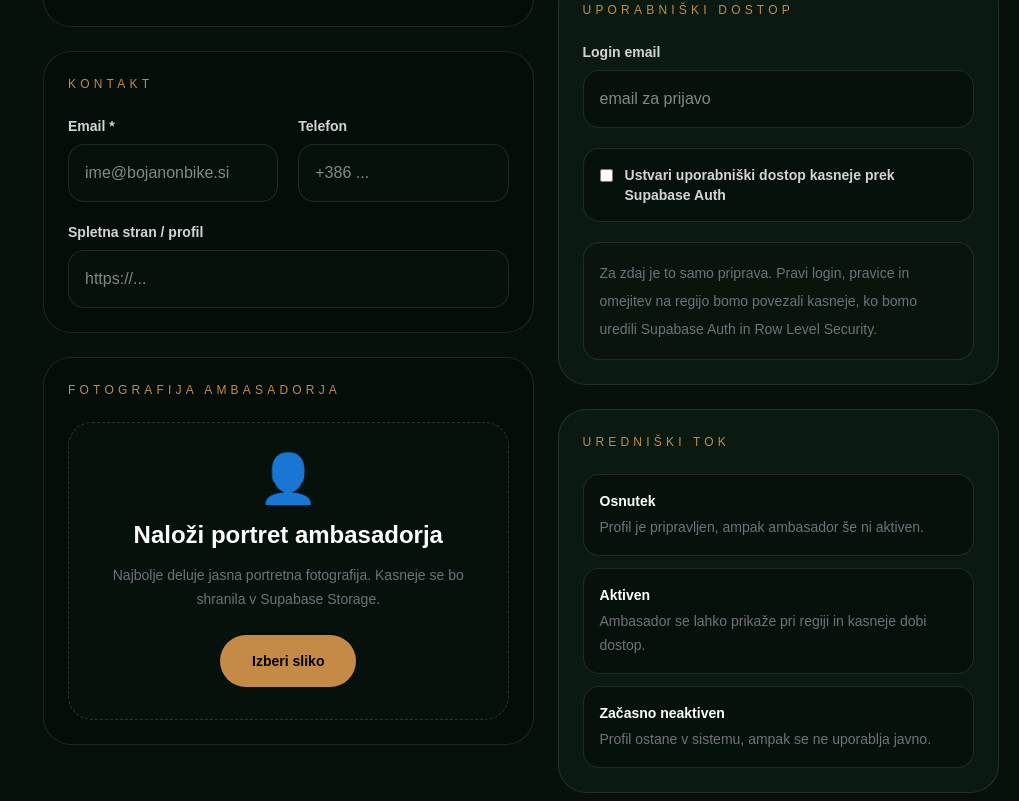
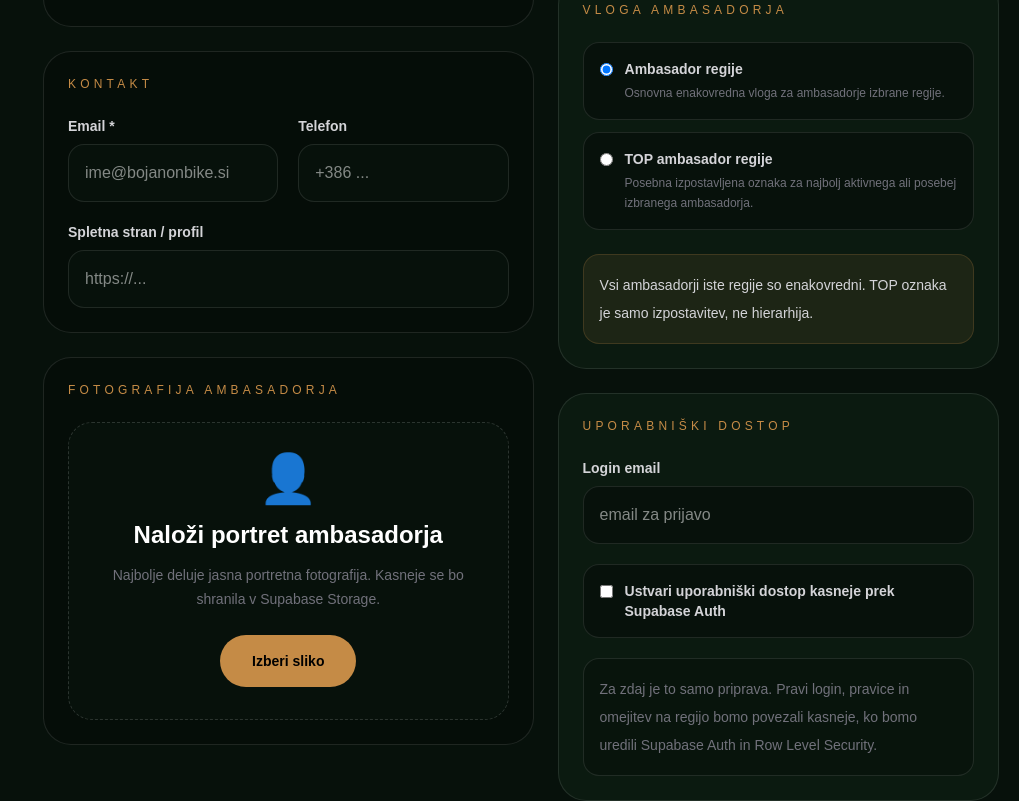
Before and after one commit to rabojan/bojan-on-bike-app, a Next.js app: page /admin/ambasadorji/nov in a window 1280 px wide. Shown: the part 1060-1861 px from the top of the page, without its empty margins (261-1280 px from the left). Built offline with nearby package versions, Linux system fonts and the light colour scheme; sample sign-in values are in the browser's storage.

Commit message:
Add ambassador role selection

```diff
--- a/app/admin/ambasadorji/nov/page.tsx
+++ b/app/admin/ambasadorji/nov/page.tsx
@@ -237,6 +237,38 @@ export default function NewAmbassadorPage() {
 
             <section className="rounded-[28px] border border-white/10 bg-[#0b1a10] p-6">
               <p className="mb-6 text-xs uppercase tracking-[0.35em] text-[#c58b46]">
+                Vloga ambasadorja
+              </p>
+
+              <div className="grid gap-3">
+                <label className="flex items-start gap-3 rounded-2xl border border-white/10 bg-[#07110b] p-4 text-sm font-bold text-zinc-300">
+                  <input type="radio" name="ambassadorRole" className="mt-1" defaultChecked />
+                  <span>
+                    Ambasador regije
+                    <span className="mt-1 block text-xs font-normal leading-5 text-zinc-500">
+                      Osnovna enakovredna vloga za ambasadorje izbrane regije.
+                    </span>
+                  </span>
+                </label>
+
+                <label className="flex items-start gap-3 rounded-2xl border border-white/10 bg-[#07110b] p-4 text-sm font-bold text-zinc-300">
+                  <input type="radio" name="ambassadorRole" className="mt-1" />
+                  <span>
+                    TOP ambasador regije
+                    <span className="mt-1 block text-xs font-normal leading-5 text-zinc-500">
+                      Posebna izpostavljena oznaka za najbolj aktivnega ali posebej izbranega ambasadorja.
+                    </span>
+                  </span>
+                </label>
+              </div>
+
+              <div className="mt-6 rounded-2xl border border-[#c58b46]/20 bg-[#c58b46]/10 p-4 text-sm leading-7 text-zinc-300">
+                Vsi ambasadorji iste regije so enakovredni. TOP oznaka je samo izpostavitev, ne hierarhija.
+              </div>
+            </section>
+
+            <section className="rounded-[28px] border border-white/10 bg-[#0b1a10] p-6">
+              <p className="mb-6 text-xs uppercase tracking-[0.35em] text-[#c58b46]">
                 Uporabniški dostop
               </p>
 
```
